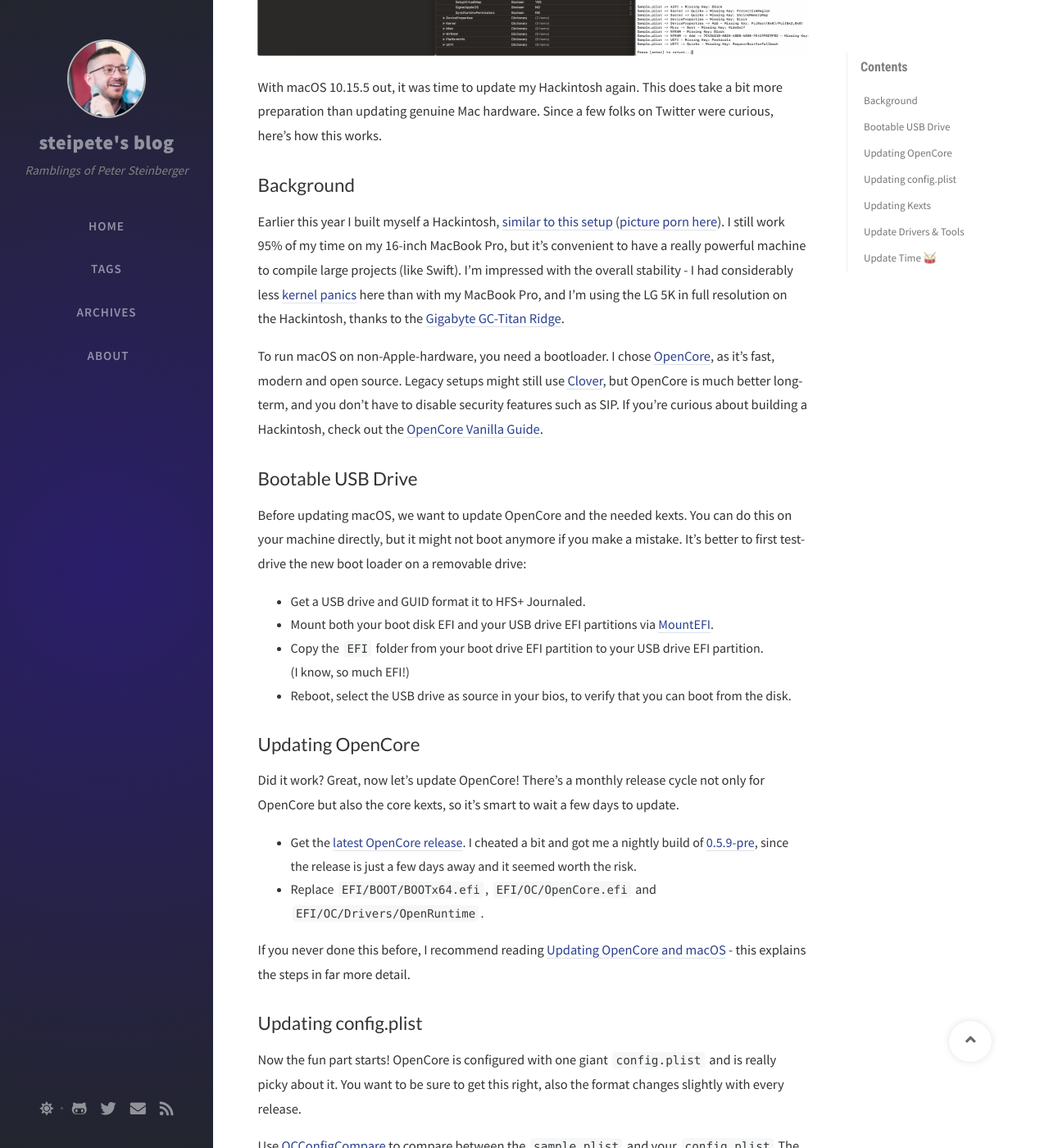
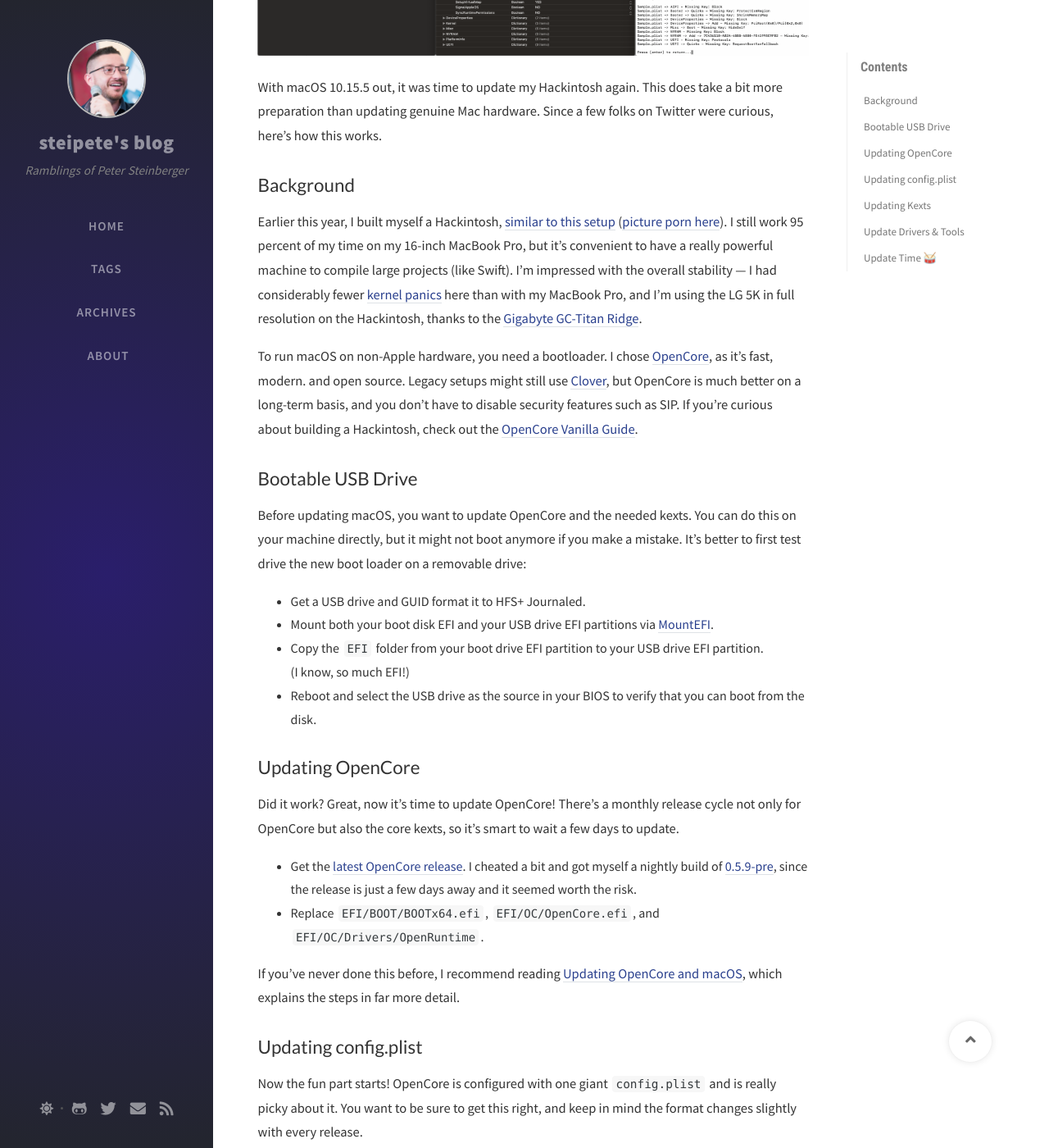
Before and after one commit to steipete/steipete.com, a Jekyll site: the page built from _posts/2020-06-01-updating-a-hackintosh.md, in a window 1280 px wide and 1400 px high, scrolled down 411 px. Shown: the whole window at 82% size. Built offline with Jekyll 4.4.1, drawn with Linux system fonts in a browser that asks for light colours; nearby versions of some CDN libraries; comment, search, counter and statistics services are not loaded; some of the changed text lies outside the part shown.

Commit message:
First read

```diff
--- a/_posts/2020-06-01-updating-a-hackintosh.md
+++ b/_posts/2020-06-01-updating-a-hackintosh.md
@@ -1,49 +1,49 @@
 ---
 layout: post
-title:  "Updating macOS on a Hackintosh"
-date:   2020-06-01 10:00:00 +0200
+title: "Updating macOS on a Hackintosh"
+date: 2020-06-01 10:00:00 +0200
 tags: hardware
 image: /assets/img/2020/hackintosh/opencore-config.png
 ---
 
-With macOS 10.15.5 out, it was time to update my Hackintosh again. This does take a bit more preparation than updating genuine Mac hardware. Since a few folks on Twitter were curious, here's how this works.
+With macOS 10.15.5 out, it was time to update my Hackintosh again. This does take a bit more preparation than updating genuine Mac hardware. Since a few folks on Twitter were curious, here’s how this works.
 
 ## Background
 
-Earlier this year I built myself a Hackintosh, [similar to this setup](https://github.com/cmer/gigabyte-z390-aorus-master-hackintosh) ([picture porn here](https://infinitediaries.net/my-2020-hackintosh-hardware-spec/)). I still work 95% of my time on my 16-inch MacBook Pro, but it's convenient to have a really powerful machine to compile large projects (like Swift). I'm impressed with the overall stability - I had considerably less [kernel panics](/posts/how-to-macos-core-dump/) here than with my MacBook Pro, and I'm using the LG 5K in full resolution on the Hackintosh, thanks to the [Gigabyte GC-Titan Ridge](https://www.amazon.com/GIGABYTE-GC-Titan-Ridge-Thunderbolt-Component/dp/B07GBZL93X).
+Earlier this year, I built myself a Hackintosh, [similar to this setup](https://github.com/cmer/gigabyte-z390-aorus-master-hackintosh) ([picture porn here](https://infinitediaries.net/my-2020-hackintosh-hardware-spec/)). I still work 95 percent of my time on my 16-inch MacBook Pro, but it’s convenient to have a really powerful machine to compile large projects (like Swift). I’m impressed with the overall stability — I had considerably fewer [kernel panics](/posts/how-to-macos-core-dump/) here than with my MacBook Pro, and I’m using the LG 5K in full resolution on the Hackintosh, thanks to the [Gigabyte GC-Titan Ridge](https://www.amazon.com/GIGABYTE-GC-Titan-Ridge-Thunderbolt-Component/dp/B07GBZL93X).
 
-To run macOS on non-Apple-hardware, you need a bootloader. I chose [OpenCore](https://github.com/acidanthera/OpenCorePkg), as it's fast, modern and open source. Legacy setups might still use [Clover](https://github.com/CloverHackyColor/CloverBootloader), but OpenCore is much better long-term, and you don't have to disable security features such as SIP. If you're curious about building a Hackintosh, check out the [OpenCore Vanilla Guide](https://khronokernel-2.gitbook.io/opencore-vanilla-desktop-guide/).
+To run macOS on non-Apple hardware, you need a bootloader. I chose [OpenCore](https://github.com/acidanthera/OpenCorePkg), as it’s fast, modern. and open source. Legacy setups might still use [Clover](https://github.com/CloverHackyColor/CloverBootloader), but OpenCore is much better on a long-term basis, and you don’t have to disable security features such as SIP. If you’re curious about building a Hackintosh, check out the [OpenCore Vanilla Guide](https://khronokernel-2.gitbook.io/opencore-vanilla-desktop-guide/).
 
 ## Bootable USB Drive
 
-Before updating macOS, we want to update OpenCore and the needed kexts. You can do this on your machine directly, but it might not boot anymore if you make a mistake. It's better to first test-drive the new boot loader on a removable drive:
+Before updating macOS, you want to update OpenCore and the needed kexts. You can do this on your machine directly, but it might not boot anymore if you make a mistake. It’s better to first test drive the new boot loader on a removable drive:
 
 - Get a USB drive and GUID format it to HFS+ Journaled.
 - Mount both your boot disk EFI and your USB drive EFI partitions via [MountEFI](https://github.com/corpnewt/MountEFI).
 - Copy the `EFI` folder from your boot drive EFI partition to your USB drive EFI partition.\
 (I know, so much EFI!)
-- Reboot, select the USB drive as source in your bios, to verify that you can boot from the disk.
+- Reboot and select the USB drive as the source in your BIOS to verify that you can boot from the disk.
 
 ## Updating OpenCore
 
-Did it work? Great, now let's update OpenCore! There's a monthly release cycle not only for OpenCore but also the core kexts, so it's smart to wait a few days to update.
+Did it work? Great, now it’s time to update OpenCore! There’s a monthly release cycle not only for OpenCore but also the core kexts, so it’s smart to wait a few days to update.
 
-- Get the [latest OpenCore release](https://github.com/acidanthera/OpenCorePkg/releases). I cheated a bit and got me a nightly build of [0.5.9-pre](https://github.com/williambj1/OpenCore-Factory/releases), since the release is just a few days away and it seemed worth the risk.
-- Replace `EFI/BOOT/BOOTx64.efi`, `EFI/OC/OpenCore.efi` and `EFI/OC/Drivers/OpenRuntime`.
+- Get the [latest OpenCore release](https://github.com/acidanthera/OpenCorePkg/releases). I cheated a bit and got myself a nightly build of [0.5.9-pre](https://github.com/williambj1/OpenCore-Factory/releases), since the release is just a few days away and it seemed worth the risk.
+- Replace `EFI/BOOT/BOOTx64.efi`, `EFI/OC/OpenCore.efi`, and `EFI/OC/Drivers/OpenRuntime`.
 
-If you never done this before, I recommend reading [Updating OpenCore and macOS](https://dortania.github.io/OpenCore-Desktop-Guide/post-install/update.html) - this explains the steps in far more detail.
+If you’ve never done this before, I recommend reading [Updating OpenCore and macOS](https://dortania.github.io/OpenCore-Desktop-Guide/post-install/update.html), which explains the steps in far more detail.
 
 ## Updating config.plist
 
-Now the fun part starts! OpenCore is configured with one giant `config.plist` and is really picky about it. You want to be sure to get this right, also the format changes slightly with every release.
+Now the fun part starts! OpenCore is configured with one giant `config.plist` and is really picky about it. You want to be sure to get this right, and keep in mind the format changes slightly with every release.
 
 Use [OCConfigCompare](https://github.com/corpnewt/OCConfigCompare) to compare between the `sample.plist` and your `config.plist` The script has an auto-download feature, but since I used a nightly here, I set a manual folder.
 
-Use Xcode to edit the plists files, and be meticulous. Don't forget that your config contains different settings, so be on the lookout if a key has simply be renamed and migrate your values.
+Use Xcode to edit the plist files, and be meticulous. Don’t forget that your configuration contains different settings, so be on the lookout if a key has to simply be renamed and migrate your values.
 
 ![OpenCore Config](/assets/img/2020/hackintosh/opencore-config.png)
 
-Done? Good. [Upload the file here](https://opencore.slowgeek.com/) for a sanity check and go back and fix the parts you missed :)
+Done? Good. [Upload the file here](https://opencore.slowgeek.com/) for a quick check and go back and fix the parts you missed. :)
 
 ## Updating Kexts
 
@@ -55,16 +55,16 @@
 - [VirtualSMC](https://github.com/acidanthera/virtualsmc/releases)
 - [WhateverGreen](https://github.com/acidanthera/whatevergreen/releases)
 
-Update as needed, then boot from the updated EFI on your USB drive. If everything works, copy the new EFI folder back to your boot drive EFI partition. You can unplug the drive now, it's no longer needed.
+Update as needed, and then boot from the updated EFI on your USB drive. If everything works, copy the new EFI folder back to your boot drive EFI partition. You can unplug the drive now, as it’s no longer needed.
 
 ## Update Drivers & Tools
 
-OpenCore also comes with efi-drivers and tools, and you can see if there's anything new or interesting. Make sure to delete outdated drivers. I updated from 0.5.6 to 0.5.9 so a few drivers were merged into OpenRuntime.
+OpenCore also comes with EFI drivers and tools, and you can see if there’s anything new or interesting. Make sure to delete outdated drivers. I updated from 0.5.6 to 0.5.9, so a few drivers were merged into OpenRuntime.
 
-I used `VBoxHfs-64.efi` and replaced it with `HFSPlus.efi`. The former is the HFS+ driver from VirtualBox, the latter is Apple's original driver, which is supposedly faster.
+I used `VBoxHfs-64.efi` and replaced it with `HFSPlus.efi`. The former is the HFS+ driver from VirtualBox, while the latter is Apple’s original driver, which is supposedly faster.
 
 ## Update Time 🥁
 
-Now it's time to update! I don't use my Hackintosh as primary system, and do not recommend it, but if you do, please make a backup (I recommend [SuperDuper!](https://www.shirt-pocket.com/SuperDuper/SuperDuperDescription.html) and [Arq](https://www.arqbackup.com/)).
+Now it’s time to update! I don’t use my Hackintosh as my primary system, and I do not recommend doing so, but if you do, please make a backup (I recommend [SuperDuper!](https://www.shirt-pocket.com/SuperDuper/SuperDuperDescription.html) and [Arq](https://www.arqbackup.com/)).
 
-There's no guarantee your system will come backup again, however it did in my case, and the whole update procedure - including writing this post - took me about 1.5 hours. Not too bad, eh?
+There’s no guarantee your system will come back up again, however, it did in my case, and the whole update procedure — including writing this post — took me about 1.5 hours. Not too bad, eh?
```
